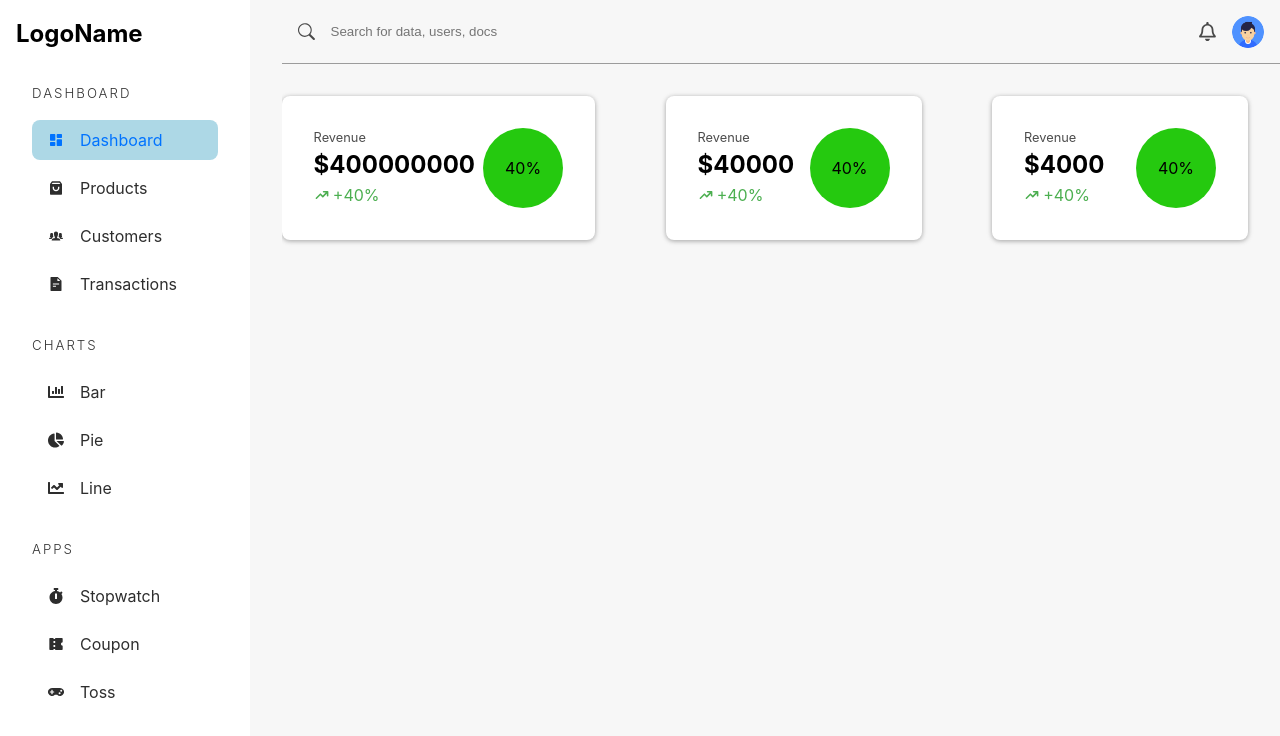
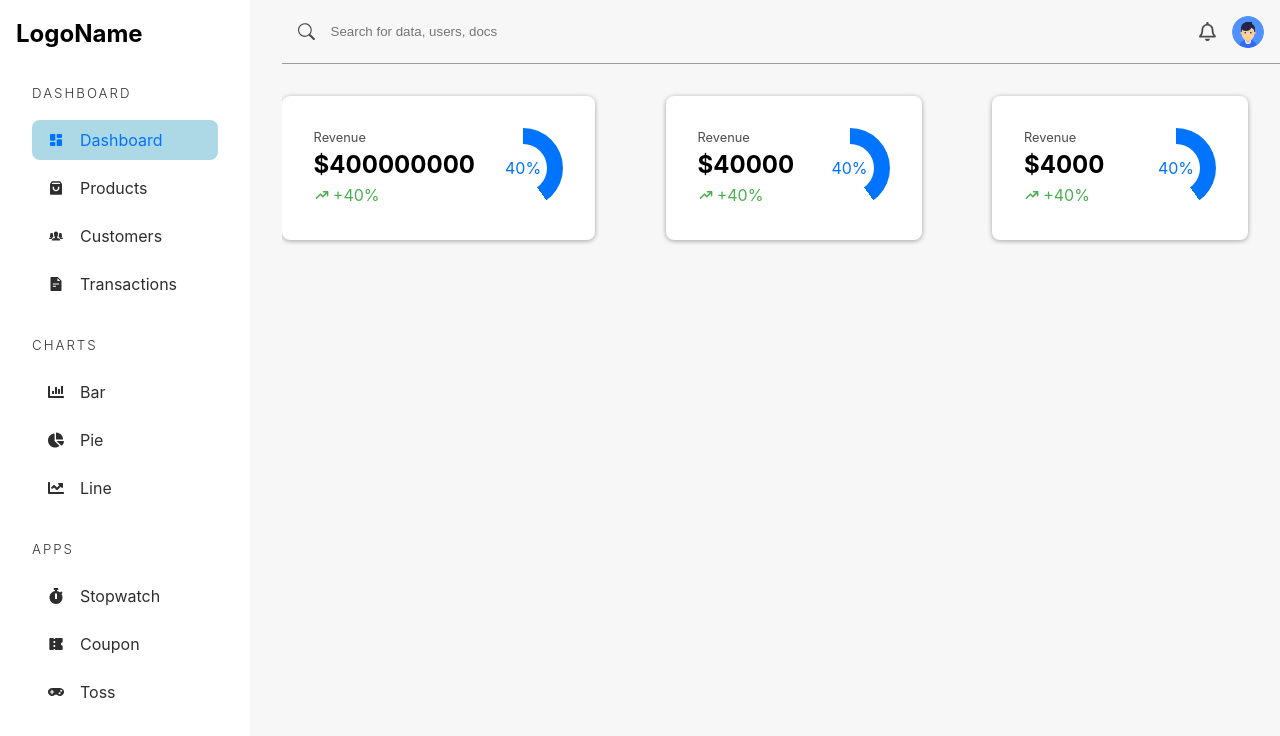
Before and after one commit to abhiSahuCodes/Admin-Dashboard-React, a React (Vite) app in the folder admin-dashboard/: page /admin/dashboard in a window 1280 px wide. Shown: the top 736 px of the page. Built offline with nearby package versions, Linux system fonts and the light colour scheme.

Commit message:
dashboard widget circle: amount correspond to circle perimeter made

```diff
--- a/admin-dashboard/src/pages/Dashboard.tsx
+++ b/admin-dashboard/src/pages/Dashboard.tsx
@@ -54,8 +54,8 @@ const WidgetItem = ({
       percent > 0 ? <span className="green"><HiTrendingUp /> +{percent}%{""}</span> : <span className="red"><HiTrendingDown /> {percent}%{""}</span>
     }
   </div>
-  <div className="widgetCircle">
-    <span color={color}>{percent}%</span>
+  <div className="widgetCircle" style={{background: `conic-gradient(${color} ${(Math.abs(percent / 100) * 360)}deg, rgb(255, 255, 255) 0)`}}>
+    <span style={{color}}>{percent}%</span>
   </div>
 </article>;
 
--- a/admin-dashboard/src/styles/dashboard.scss
+++ b/admin-dashboard/src/styles/dashboard.scss
@@ -48,19 +48,19 @@
         position: relative;
         @include square(5rem);
         border-radius: 50%;
-        flex: none;
         display: grid;
         place-items: center;
         margin-left: 0.5rem;
-        background-color: #25c90f;
+        background-color: aquamarine;
         &::before {
-            position: absolute;
-            @include square(3rem);
-            background-color: #fff;
-            border-radius: 100%;
+          content: "";
+          position: absolute;
+          @include square(3rem);
+          background-color: #fff;
+          border-radius: 100%;
         }
         span {
-            position: relative;
+          position: relative;
         }
       }
     }
```
